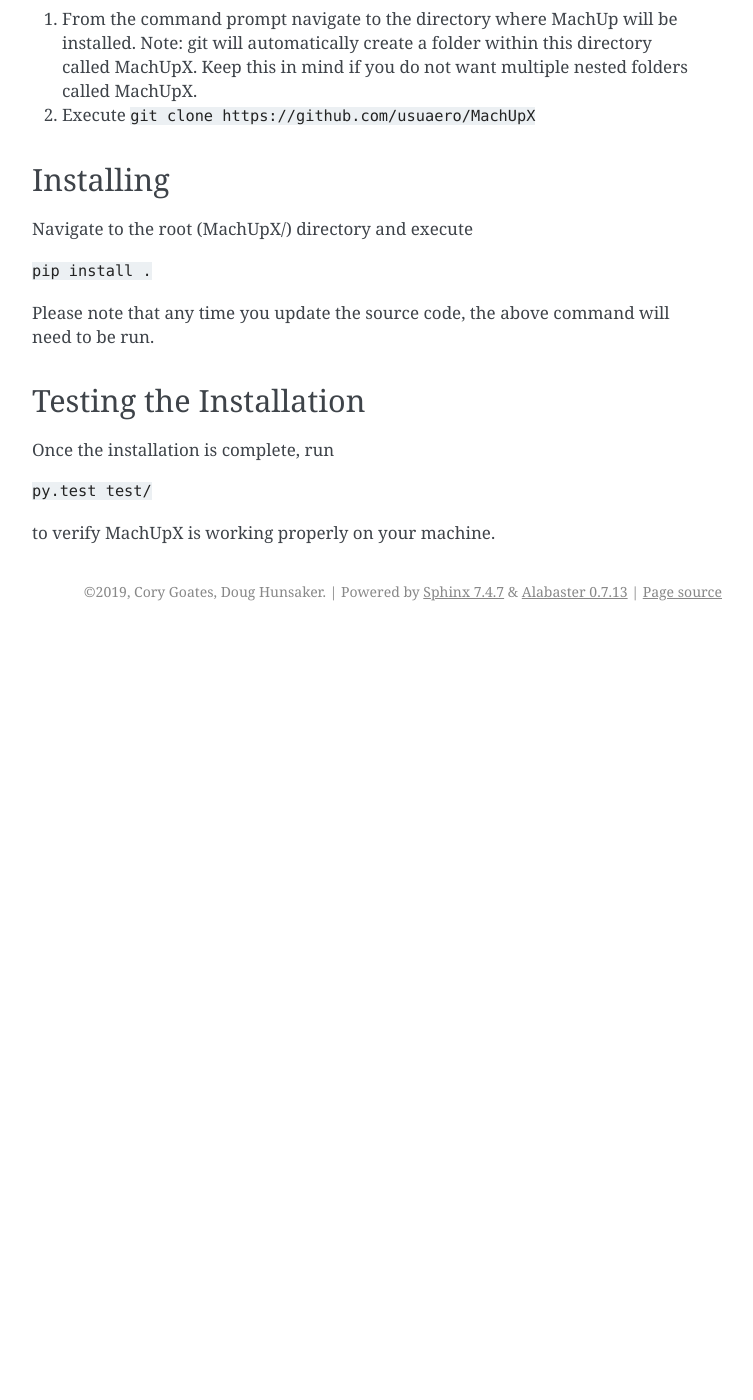
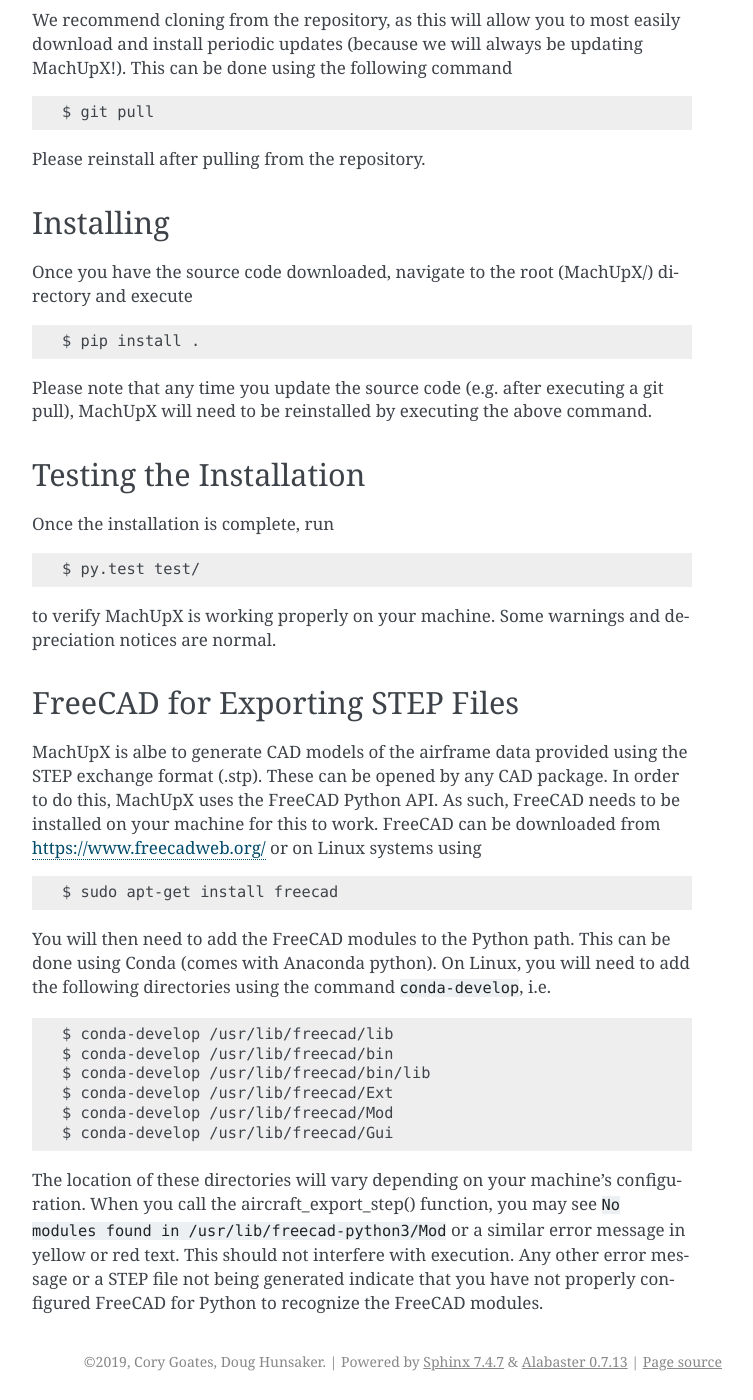
Before and after one commit to usuaero/MachUpX, a Sphinx documentation site: the page built from docs/source/installation.md, in a window 1280 px wide and 1400 px high, scrolled down 941 px. Shown: the whole window, without its empty margins (388-1141 px from the left). Built offline with Sphinx 7.4.7, drawn with Linux system fonts in a browser that asks for light colours; pages that are not in the unit, such as notebooks, are missing from menus; before the commit the page ends 1572 px from its top, so only the background shows below that; some of the changed text lies outside the part shown.

Commit message:
Updated documentation for configuring FreeCAD.

```diff
--- a/docs/source/installation.md
+++ b/docs/source/installation.md
@@ -1,18 +1,8 @@
 # Installation
 
-## Prerequisites
+## Getting Python
 
-The following Python packages are required:
-
-* numpy
-* scipy
-* pytest
-* pandas
-* matplotlib
-
-### Getting Python
-
-If you do nothave Python installed on your machine, it can be downloaded from [https://www.anaconda.com/distribution/](https://www.anaconda.com/distribution/).
+If you do nothave Python installed on your machine, it can be downloaded from [https://www.anaconda.com/distribution/](https://www.anaconda.com/distribution/). This is the Anaconda distribution, which we highly recommend (no we are not affiliated with nor do we receive financial support from Anaconda).
 
 ## Getting the Source Code
 
@@ -29,20 +19,45 @@
 ### Cloning the Github repository
 
 1. From the command prompt navigate to the directory where MachUp will be installed. Note: git will automatically create a folder within this directory called MachUpX. Keep this in mind if you do not want multiple nested folders called MachUpX.
-2. Execute `git clone https://github.com/usuaero/MachUpX`
+2. Execute
+
+    $ git clone https://github.com/usuaero/MachUpX
+
+We recommend cloning from the repository, as this will allow you to most easily download and install periodic updates (because we will always be updating MachUpX!). This can be done using the following command
+
+    $ git pull
+
+Please reinstall after pulling from the repository.
 
 ## Installing
 
-Navigate to the root (MachUpX/) directory and execute
+Once you have the source code downloaded, navigate to the root (MachUpX/) directory and execute
 
-`pip install .`
+    $ pip install .
 
-Please note that any time you update the source code, the above command will need to be run.
+Please note that any time you update the source code (e.g. after executing a git pull), MachUpX will need to be reinstalled by executing the above command.
 
 ## Testing the Installation
 
 Once the installation is complete, run
 
-`py.test test/`
+    $ py.test test/
 
-to verify MachUpX is working properly on your machine.
+to verify MachUpX is working properly on your machine. Some warnings and depreciation notices are normal.
+
+## FreeCAD for Exporting STEP Files
+
+MachUpX is albe to generate CAD models of the airframe data provided using the STEP exchange format (.stp). These can be opened by any CAD package. In order to do this, MachUpX uses the FreeCAD Python API. As such, FreeCAD needs to be installed on your machine for this to work. FreeCAD can be downloaded from [https://www.freecadweb.org/](https://www.freecadweb.org/) or on Linux systems using
+
+    $ sudo apt-get install freecad
+
+You will then need to add the FreeCAD modules to the Python path. This can be done using Conda (comes with Anaconda python). On Linux, you will need to add the following directories using the command `conda-develop`, i.e.
+
+    $ conda-develop /usr/lib/freecad/lib
+    $ conda-develop /usr/lib/freecad/bin
+    $ conda-develop /usr/lib/freecad/bin/lib
+    $ conda-develop /usr/lib/freecad/Ext
+    $ conda-develop /usr/lib/freecad/Mod
+    $ conda-develop /usr/lib/freecad/Gui
+
+The location of these directories will vary depending on your machine's configuration. When you call the aircraft_export_step() function, you may see `No modules found in /usr/lib/freecad-python3/Mod` or a similar error message in yellow or red text. This should not interfere with execution. Any other error message or a STEP file not being generated indicate that you have not properly configured FreeCAD for Python to recognize the FreeCAD modules.
```
Also changed, not shown: 3 other files.
